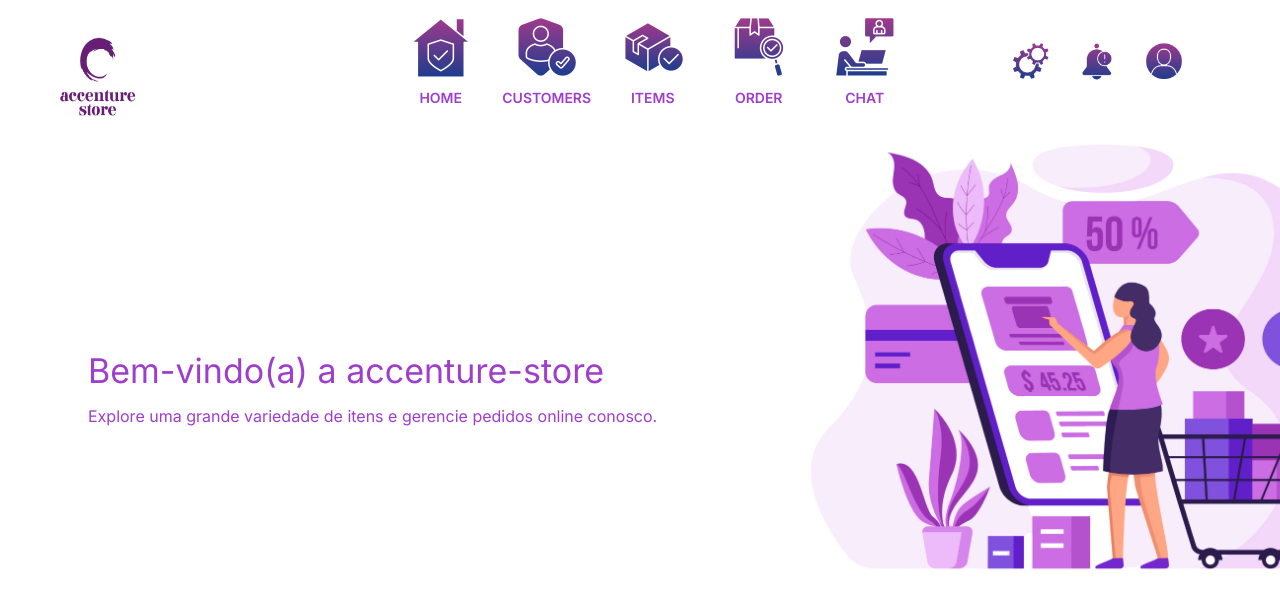
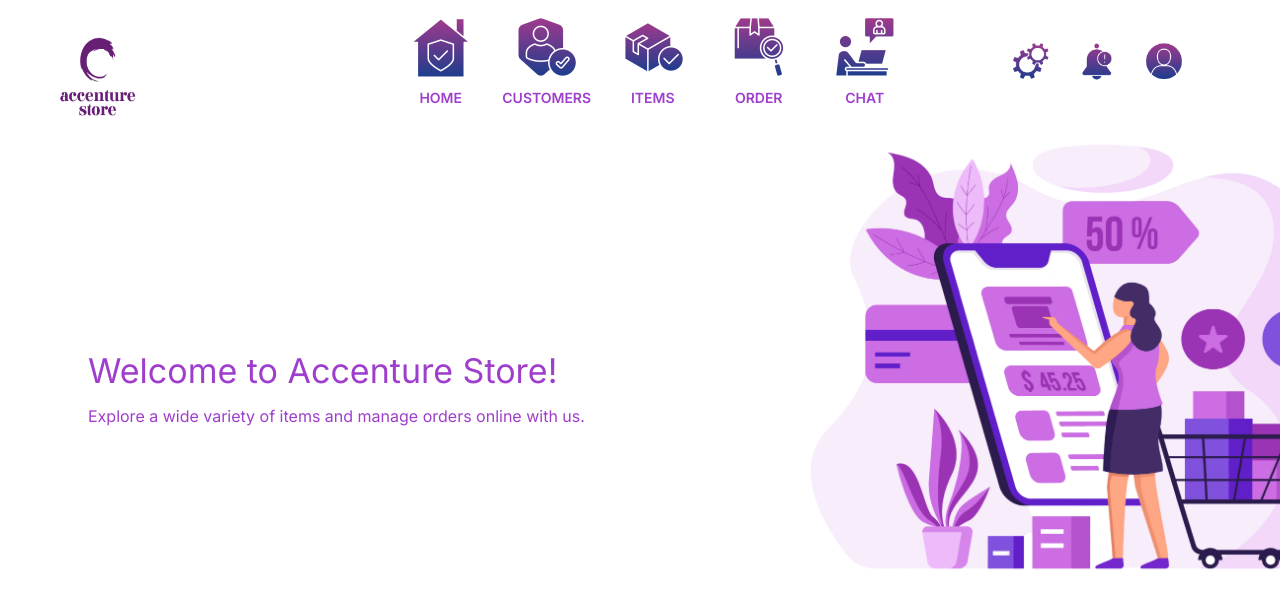
Before and after one commit to KarolDiniz/accenture-summer-academy-frontend, a React (Vite) app: page /home in a window 1280 px wide. Shown: the top 608 px of the page. Built offline with nearby package versions, Linux system fonts and the light colour scheme.

Commit message:
:sparkles: feat: padroniza labels em inglês

```diff
--- a/src/pages/Clientes/Clientes.jsx
+++ b/src/pages/Clientes/Clientes.jsx
@@ -80,7 +80,8 @@ const Clientes = () => {
       ) : pedidosFiltrados.length === 0 ? (
         <div style={{ textAlign: "center", marginTop: "10rem" }}>
           <Typography variant="h5" style={{ marginBottom: "1rem", fontWeight: "bold" }}>
-            Não há clientes disponíveis.
+          There are no clients available. <br />
+          Please register a new client.
           </Typography>
         </div>
       ) : (
--- a/src/pages/Home/Home.jsx
+++ b/src/pages/Home/Home.jsx
@@ -12,10 +12,10 @@ const Home = () => {
 
       <Grid item xs={12}>
         <Typography variant="h4" align="left" gutterBottom style={{ color: "#9f3ecc", marginLeft:"5rem", marginTop:"12rem" }}>
-          Bem-vindo(a) a accenture-store
+        Welcome to Accenture Store!
         </Typography>
         <Typography variant="body1" align="left" paragraph style={{ lineHeight: 1.6, marginLeft:"5rem" }}>
-          Explore uma grande variedade de itens e gerencie pedidos online conosco.
+        Explore a wide variety of items and manage orders online with us.
         </Typography>
 
         <img
--- a/src/pages/Pedidos/Pedidos.jsx
+++ b/src/pages/Pedidos/Pedidos.jsx
@@ -632,7 +632,9 @@ const Pedidos = () => {
         </Grid>
       ) : orders.length === 0 ? (
         <Grid item xs={12} sx={{ textAlign: "center" }}>
-          <Typography variant="h6">No orders found</Typography>
+      <Typography variant="h5" style={{ marginBottom: "1rem", fontWeight: "bold" }}>
+        There are no orders registered. <br/> Create a new order.
+      </Typography>
         </Grid>
       ) : (
         <Grid item xs={10.5}>
```
